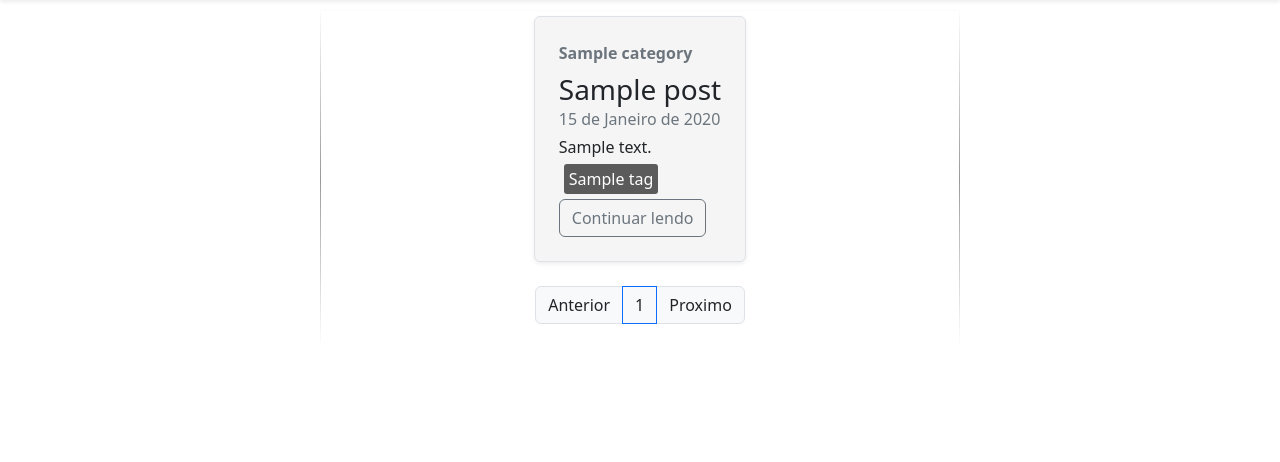
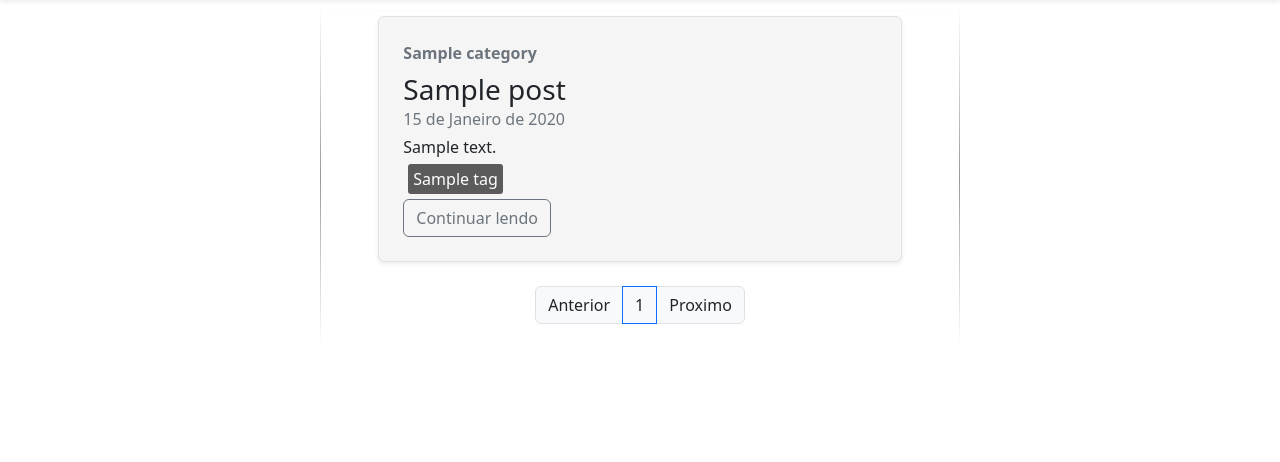
Before and after one commit to BrunoVieiraBarbosa/Blog-Django, a Django app: page /new/ in a window 1280 px wide. Shown: the part 56-518 px from the top of the page. Run offline with Django 4.2, Linux system fonts and the light colour scheme; tables that the repository leaves empty hold one stand-in row (values such as "Sample post"); some libraries are stand-ins or nearby versions.

Commit message:
Update index.html

```diff
--- a/core/templates/posts/index.html
+++ b/core/templates/posts/index.html
@@ -19,8 +19,8 @@
     <strong class="d-inline-block mb-2 text-dark">{{title}}</strong>
     {% endif %}
     {% for post in posts %}
-        <div class="row g-0 border rounded overflow-hidden flex-md-row mb-4 shadow-sm h-md-250 position-relative">
-            <div class="col p-4 d-flex flex-column position-static">
+        <div class="col-lg-10 col-12 row g-0 border rounded overflow-hidden flex-md-row mb-4 shadow-sm h-md-250 position-relative">
+            <div class="p-4 d-flex flex-column position-static">
                 <strong class="d-inline-block mb-2 text-secondary">{{post.tags.all.0.category}}</strong>
                 <a href="{% url 'core:post_page' post.slug %}" class="text-decoration-none text-reset"><h3 class="mb-0">{{post.title}}</h3></a>
                 <a href="{% url 'core:post_page' post.slug %}" class="text-decoration-none text-reset"><div class="mb-1 text-muted">{{post.pub_date}}</div></a>
```
